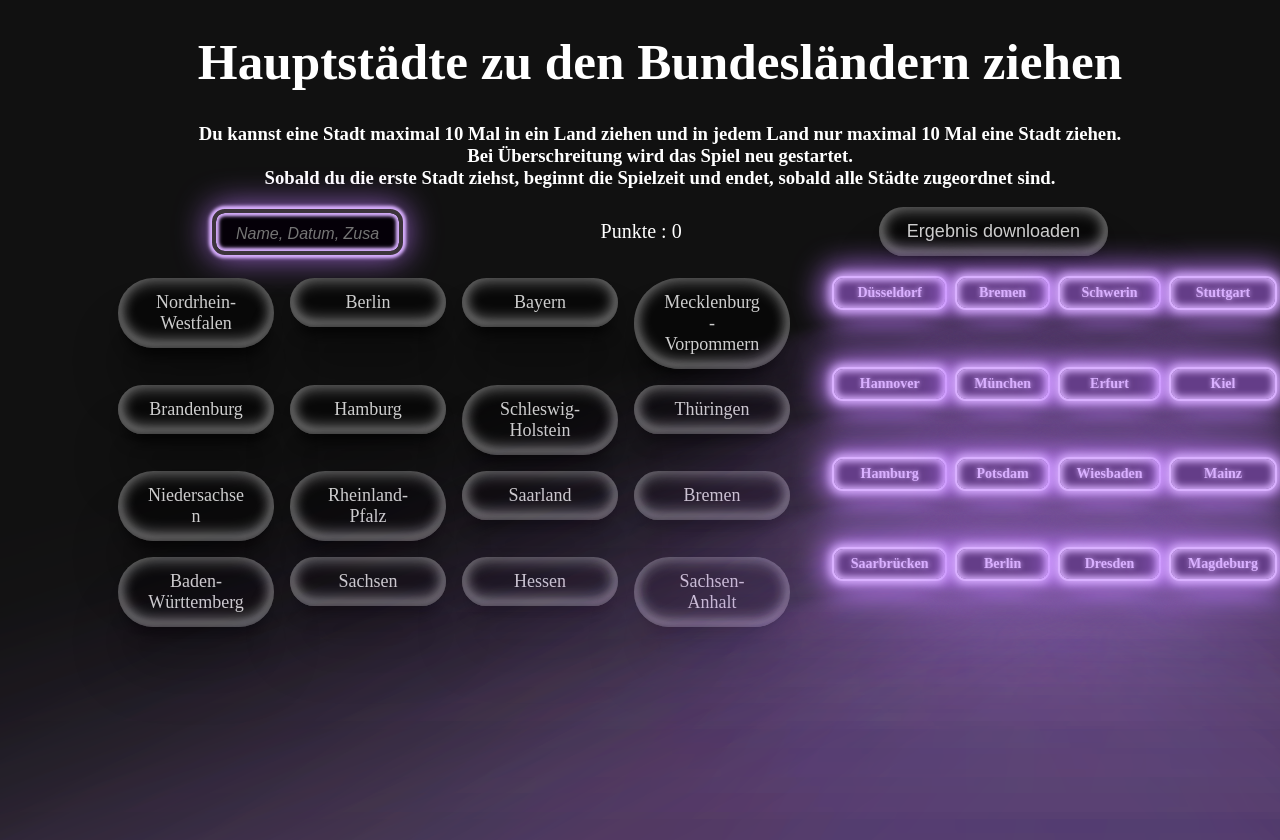
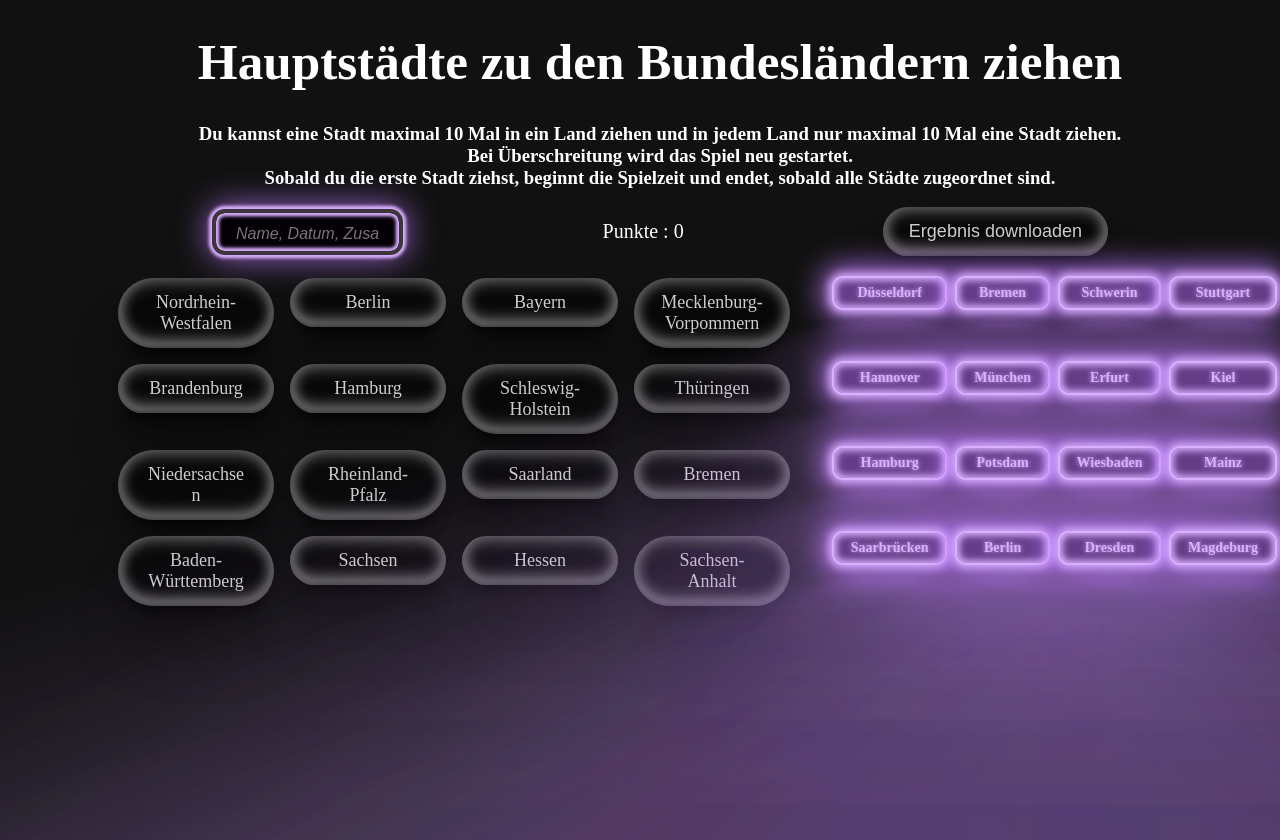
Before and after one commit to SandraSimon-Schmidt/Bundeslaender-game, a React (Vite) app: page / in a window 1280 px wide. Built offline with nearby package versions, Linux system fonts and the light colour scheme.

Commit message:
Platz für Niedersachsen

```diff
--- a/src/App.css
+++ b/src/App.css
@@ -72,7 +72,7 @@
     inset 0 -0.4rem 0.9rem rgba(255, 255, 255, 0.5),
     0 3rem 3rem rgba(0, 0, 0, 0.3),
     0 1rem 1rem -0.6rem rgba(0, 0, 0, 0.8);
-  padding: 14px 28px;
+  padding: 14px 26px;
   color: rgba(255, 255, 255, 0.8);
   font-size: 18px;
   text-align: center;
```
